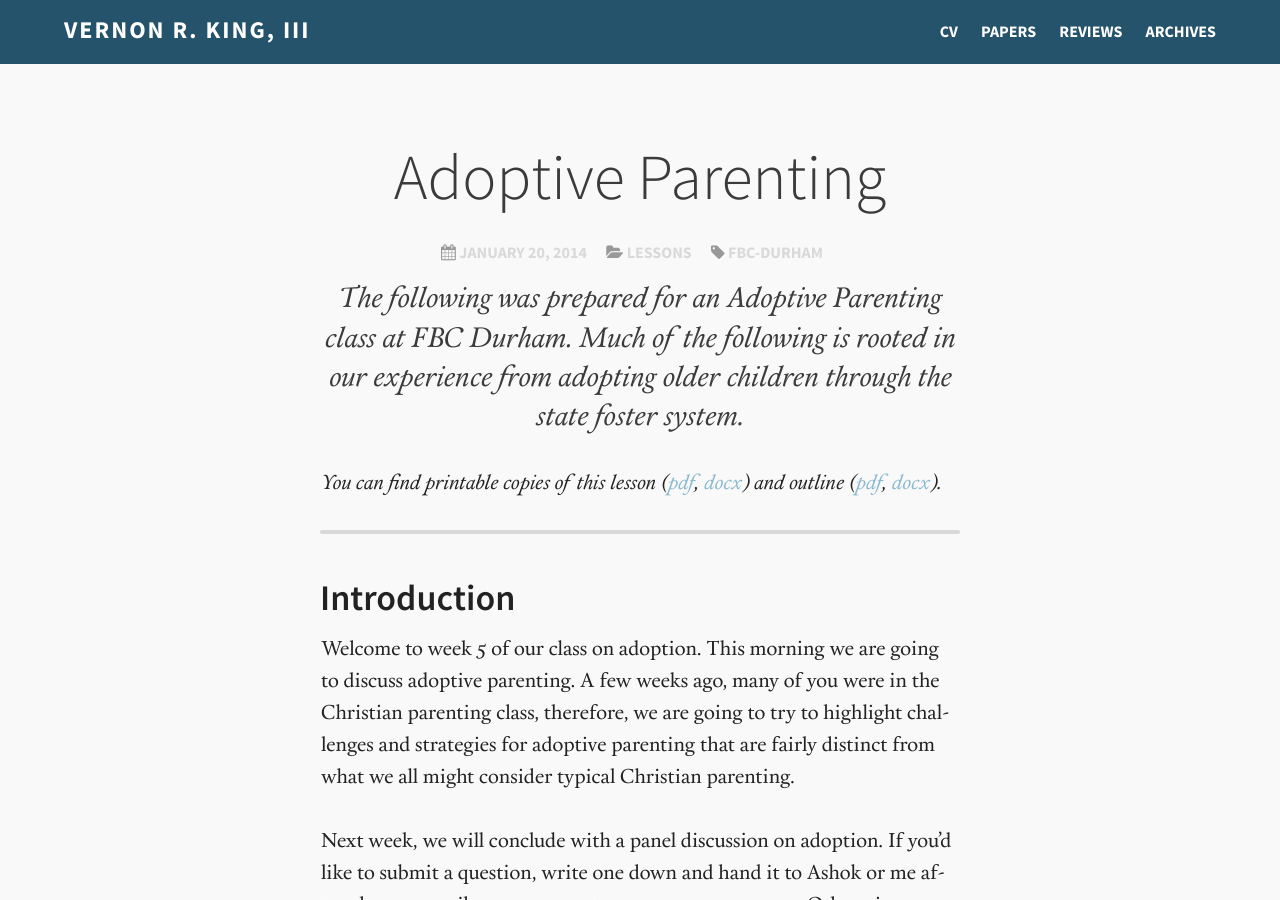
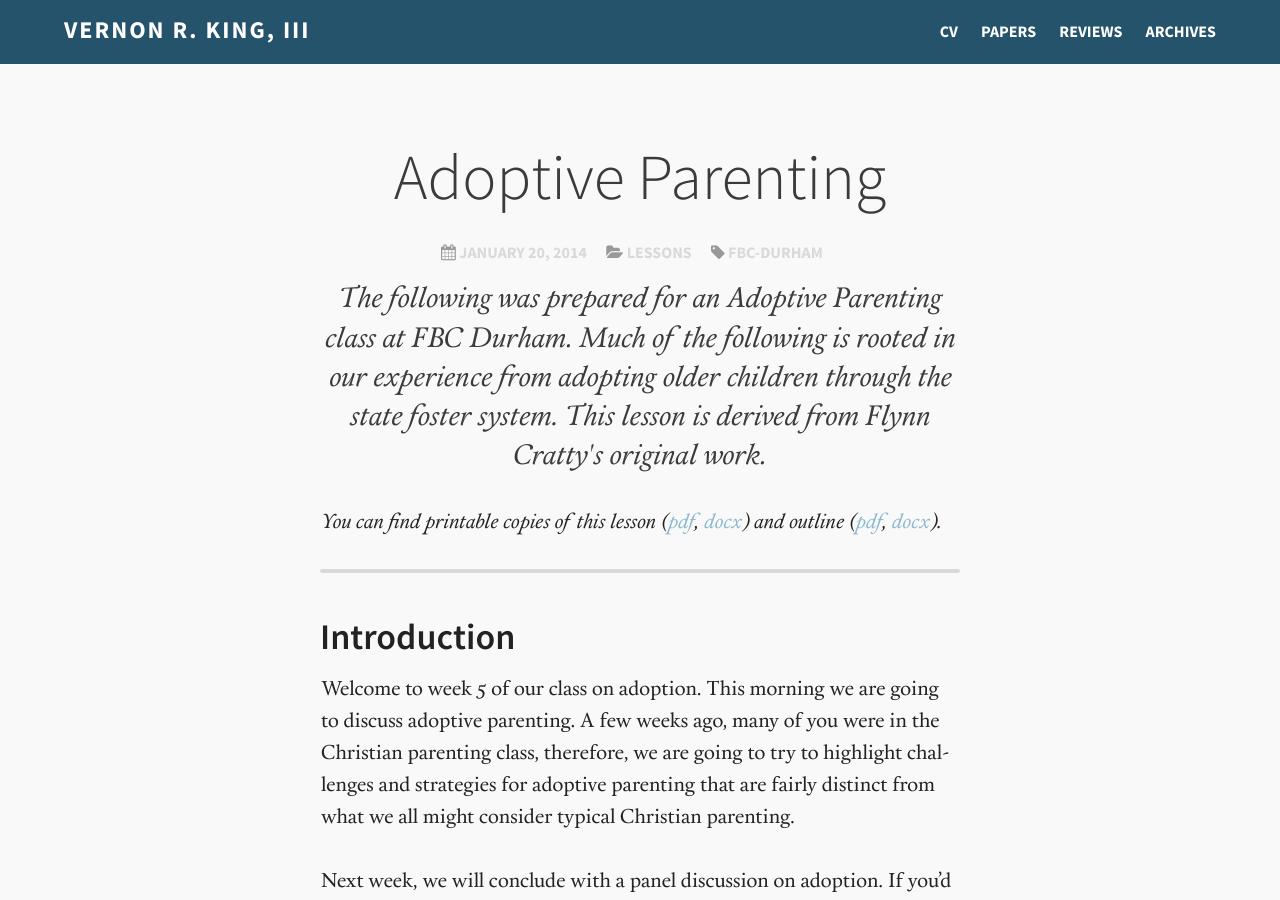
Before and after one commit to snowdj/vernonking.org, a Jekyll site: the page built from _posts/2014-01-20-adoptive-parenting.md, in a window 1280 px wide and 900 px high. Built offline with Jekyll 4.4.1, drawn with Linux system fonts in a browser that asks for light colours; part of the change alters nothing that is shown.

Commit message:
added credit to Flynn Cratty

```diff
--- a/_posts/2014-01-20-adoptive-parenting.md
+++ b/_posts/2014-01-20-adoptive-parenting.md
@@ -3,7 +3,7 @@ layout: post
 title: Adoptive Parenting
 category: lessons
 tag: fbc-durham
-context: The following was prepared for an Adoptive Parenting class at FBC Durham. Much of the following is rooted in our experience from adopting older children through the state foster system.
+context: The following was prepared for an Adoptive Parenting class at FBC Durham. Much of the following is rooted in our experience from adopting older children through the state foster system. This lesson is derived from Flynn Cratty's original work.
 ---
 
 *You can find printable copies of this lesson ([pdf]({{site.files}}/lessons/adoptive-parenting.pdf), [docx]({{site.files}}/lessons/adoptive-parenting.docx)) and outline ([pdf]({{site.files}}/lessons/adoptive-parenting-outline.pdf), [docx]({{site.files}}/lessons/adoptive-parenting-outline.docx)).*
@@ -138,12 +138,12 @@ Some of the best advice we received about talking about adoption was to just tal
 
 # Adoptive Parenting Resources
 
-**[*Adopted for Life*](http://www.amazon.com/dp/1581349114/?tag=pja-20) by Russell Moore.** This book is a fantastic overview of adoption theology. If you’re just beginning to consider adoption, or if you’re in the midst of it and could use some encouragement, or if your family member is adopting and you think they are crazy, start here!
+**[*Adopted for Life*](http://www.amazon.com/dp/1581349114/?tag=vernonking-20) by Russell Moore.** This book is a fantastic overview of adoption theology. If you’re just beginning to consider adoption, or if you’re in the midst of it and could use some encouragement, or if your family member is adopting and you think they are crazy, start here!
 
-**[*The Connected Child*](http://www.amazon.com/dp/0071475001/?tag=pja-20) by Karyn Purvis.** This is a wonderful resource for understanding and addressing numerous issues that come with parenting troubled children. Dr. Purvis is a Christian parent as well as a respected expert in her field; these two things together offer both practical solutions and an eternal, God-centered perspective.
+**[*The Connected Child*](http://www.amazon.com/dp/0071475001/?tag=vernonking-20) by Karyn Purvis.** This is a wonderful resource for understanding and addressing numerous issues that come with parenting troubled children. Dr. Purvis is a Christian parent as well as a respected expert in her field; these two things together offer both practical solutions and an eternal, God-centered perspective.
 
 **[*Empowered to Connect*](http://empoweredtoconnect.org/)**: This is a website with lots of resources from Dr. Purvis and others.
 
-**[*Adopting the Hurt Child*](http://www.amazon.com/dp/160006289X/?tag=pja-20) by Gregory Keck and Regina Kupecky.** This book discusses a number of issues related to adopting troubled kids, including attachment, bonding, international adoption, finding effective therapy, and practical advice.
+**[*Adopting the Hurt Child*](http://www.amazon.com/dp/160006289X/?tag=vernonking-20) by Gregory Keck and Regina Kupecky.** This book discusses a number of issues related to adopting troubled kids, including attachment, bonding, international adoption, finding effective therapy, and practical advice.
 
-**[*Give Them Grace*](http://www.amazon.com/dp/1433520095/?tag=pja-20) by Elyse Fitzpatrick and Jessica Thompson.** This is not adoption-specific, but it is my favorite book on parenting! It discusses both the theology and practice of parenting from a gospel-centered perspective. I love that the practical sections include help for correcting both believing and non-believing children—in both situations, the gospel is the central message, but the implications are different for those who claim Christ and those who don’t. Katie re-reads this book every couple of months for parenting encouragement and advice.
+**[*Give Them Grace*](http://www.amazon.com/dp/1433520095/?tag=vernonking-20) by Elyse Fitzpatrick and Jessica Thompson.** This is not adoption-specific, but it is my favorite book on parenting! It discusses both the theology and practice of parenting from a gospel-centered perspective. I love that the practical sections include help for correcting both believing and non-believing children—in both situations, the gospel is the central message, but the implications are different for those who claim Christ and those who don’t. Katie re-reads this book every couple of months for parenting encouragement and advice.
```
